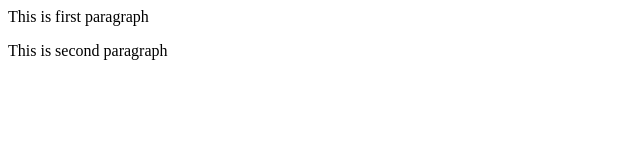
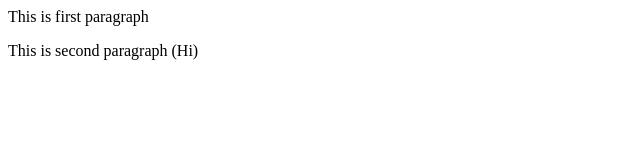
Before and after one commit to raghvinnn/SampleRepository, a plain HTML site: page index.html in a window 1280 px wide. Shown: the full height of the page, 0-640 px from the left. Drawn offline with Linux system fonts and the light colour scheme.

Commit message:
This is first commit - SB

```diff
--- a/index.html
+++ b/index.html
@@ -1,2 +1,2 @@
 <p>This is first paragraph</p>
-<p>This is second paragraph</p>
+<p>This is second paragraph (Hi)</p>
```
